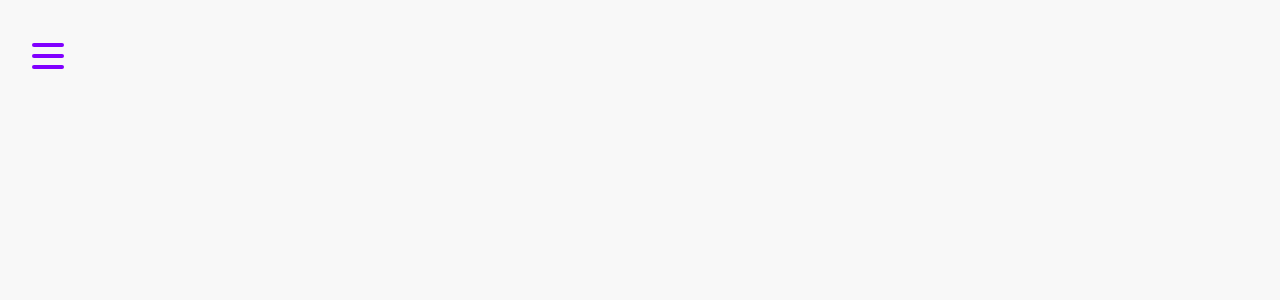
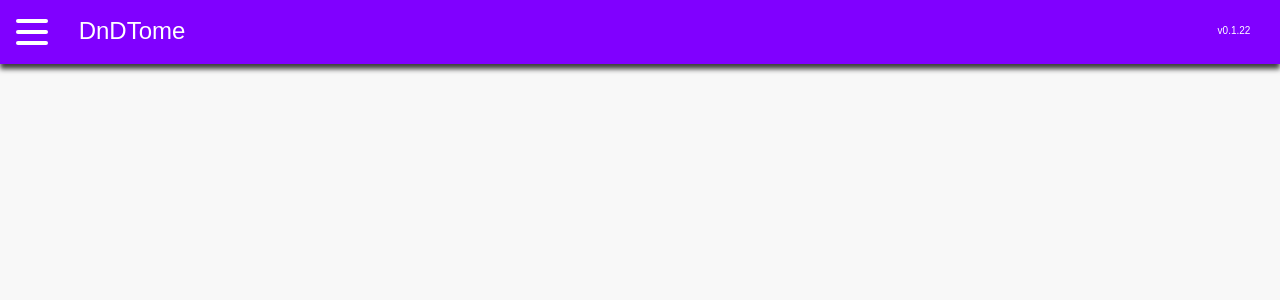
Before and after one commit to DarthAmun/DnDTome-pwa, a React (Create React App) app: page /spell-overview in a window 1280 px wide. Shown: the top 300 px of the page. Built offline with nearby package versions, Linux system fonts and the light colour scheme.

Commit message:
added topbar

```diff
--- /dev/null
+++ b/src/components/Header.tsx
@@ -0,0 +1,53 @@
+import React from "react";
+import styled from "styled-components";
+import packageJson from "../../package.json";
+
+const Header = () => {
+  return (
+    <Bar>
+      <Name>DnDTome</Name>
+      <HomeCredits>v{packageJson.version}</HomeCredits>
+    </Bar>
+  );
+};
+
+export default Header;
+
+const Bar = styled.div`
+  width: calc(100% - 3rem);
+  height: 2rem;
+  line-height: 40px;
+  padding: 1rem 1rem 1rem 2rem;
+  background-color: ${({ theme }) => theme.buttons.backgroundColor};
+  color: ${({ theme }) => theme.buttons.color};
+  box-shadow: 0px 5px 5px 0px rgba(0, 0, 0, 0.75);
+  display: flex;
+  position: fixed;
+  justify-content: space-between;
+  z-index: 1000;
+  top: 0px;
+  left: 0px;
+  right: 0px;
+`;
+
+const Name = styled.div`
+  width: 200px;
+  height: 2rem;
+  font-size: 1.5rem;
+  font-family: "Quicksand", sans-serif;
+  -webkit-font-smoothing: antialiased;
+  text-shadow: none;
+  line-height: 30px;
+  text-align: center;
+`;
+
+const HomeCredits = styled.div`
+  width: 60px;
+  height: 2rem;
+  font-size: 10px;
+  font-family: "Quicksand", sans-serif;
+  -webkit-font-smoothing: antialiased;
+  text-shadow: none;
+  line-height: 30px;
+  text-align: center;
+`;
--- a/src/components/Navigation/NavButton.tsx
+++ b/src/components/Navigation/NavButton.tsx
@@ -23,9 +23,9 @@ type ButtonType = {
 };
 
 const Button = styled.button<ButtonType>`
-  position: absolute;
-  top: 5%;
-  left: 2rem;
+  position: fixed;
+  top: 1rem;
+  left: 1rem;
   display: flex;
   flex-direction: column;
   justify-content: space-around;
@@ -35,7 +35,7 @@ const Button = styled.button<ButtonType>`
   border: none;
   cursor: pointer;
   padding: 0;
-  z-index: 20;
+  z-index: 1001;
 
   &:focus {
     outline: none;
@@ -44,7 +44,7 @@ const Button = styled.button<ButtonType>`
   div {
     width: 2rem;
     height: 0.25rem;
-    background: ${({ theme }) => theme.main.highlight};
+    background: ${({ theme }) => theme.buttons.color};
     border-radius: 10px;
     transition: all 0.3s linear;
     position: relative;
--- a/src/components/Navigation/NavMenu.tsx
+++ b/src/components/Navigation/NavMenu.tsx
@@ -1,31 +1,51 @@
 import React from "react";
 import styled from "styled-components";
+import { Link, useLocation } from "react-router-dom";
+
+import { FontAwesomeIcon } from "@fortawesome/react-fontawesome";
+import { faMeteor, faCog } from "@fortawesome/free-solid-svg-icons";
 
 interface $Props {
   open: boolean;
 }
 
 const NavMenu = ({ open }: $Props) => {
+  const location = useLocation();
+
   return (
     <Menu open={open}>
-      <a href="/">
-        <span role="img" aria-label="about us">
-          &#x1f481;&#x1f3fb;&#x200d;&#x2642;&#xfe0f;
-        </span>
-        About us
-      </a>
-      <a href="/">
-        <span role="img" aria-label="price">
-          &#x1f4b8;
-        </span>
-        Pricing
-      </a>
-      <a href="/">
-        <span role="img" aria-label="contact">
-          &#x1f4e9;
-        </span>
-        Contact
-      </a>
+      <Link
+        to="/spell-overview"
+        className={
+          location.pathname === "/spell-overview" ? "menuItemActiv" : ""
+        }
+      >
+        <FontAwesomeIcon icon={faMeteor} />
+        Spells
+      </Link>
+      {/* <Link  to="/item-overview" className={location.pathname === "/item-overview" ? "menuItemActiv" : ""}>
+        <FontAwesomeIcon icon={faShieldAlt} />
+      </Link>n} />
+      </Link>
+      <Link  to="/gear-overview" className={location.pathname === "/gear-overview" ? "menuItemActiv" : ""}>
+        <img alt="" src={backpackIcon} style={{ width: '20px', marginTop: '10px', marginRight: '5px', float: 'left' }} />
+      </Link>
+      <Link  to="/char-overview" className={location.pathname === "/char-overview" ? "menuItemActiv" : ""}>
+        <FontAwesomeIcon icon={faIdCard} />
+      </Link>
+      <Link  to="/monster-overview" className={location.pathname === "/monster-overview" ? "menuItemActiv" : ""}>
+        <FontAwesomeIcon icon={faDragon} />
+      </Link>
+      <Link  to="/encounter" className={location.pathname === "/encounter" ? "menuItemActiv" : ""}>
+        <img alt="" src={encounterIcon} style={{ width: '20px', marginTop: '10px', marginRight: '5px', float: 'left' }} />
+      </Link> */}
+      <Link
+        to="/options"
+        className={location.pathname === "/options" ? "menuItemActiv" : ""}
+      >
+        <FontAwesomeIcon icon={faCog} />
+        Options
+      </Link>
     </Menu>
   );
 };
@@ -51,17 +71,18 @@ export const Menu = styled.div<MenuType>`
   transition: transform 0.3s ease-in-out;
   transform: ${({ open }) => (open ? "translateX(0)" : "translateX(-100%)")};
 
-  @media (max-width: 576px) {
-    width: 100%;
+  svg {
+    margin-right: 5px;
   }
 
-  a {
+  @media (max-width: 576px) {
+    width: calc(100% - 4rem);
+  }
+
+   a {
     font-size: 2rem;
-    text-transform: uppercase;
     padding: 2rem 0;
-    font-weight: bold;
-    letter-spacing: 0.5rem;
-    color: ${({ theme }) => theme.main.color};
+    color: ${({ theme }) => theme.main.highlight};
     text-decoration: none;
     transition: color 0.3s linear;
 
--- a/src/components/Spells/SpellOverview.tsx
+++ b/src/components/Spells/SpellOverview.tsx
@@ -5,6 +5,7 @@ import { LoadingSpinner } from "../Loading";
 import Spell from "../../Data/Spell";
 import SpellTile from "./SpellTile";
 import Navigation from "../Navigation/Navigation";
+import Header from "../Header";
 
 const SpellOverview = () => {
   const [spells, setSpells] = useState<Spell[]>([]);
@@ -18,6 +19,7 @@ const SpellOverview = () => {
 
   return (
     <App>
+      <Header />
       <Navigation />
       {loading && <LoadingSpinner />}
       {!loading &&
@@ -31,8 +33,9 @@ const SpellOverview = () => {
 export default SpellOverview;
 
 const App = styled.div`
+  padding-top: 4rem;
   width: 100%;
-  min-height: 100vh;
+  min-height: calc(100vh - 4rem);
   height: auto;
   background-color: ${({ theme }) => theme.main.backgroundColor};
   display: flex;
```
